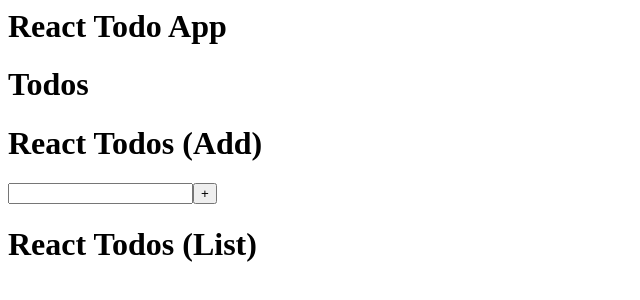
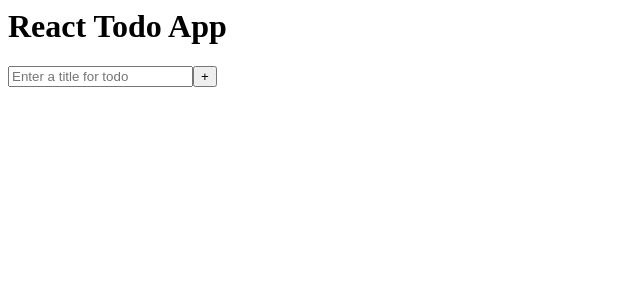
Before and after one commit to DRGNCoDR/React-Todo-2025, a React app: page / in a window 1280 px wide. Shown: the whole page, without its empty margins (0-640 px from the left). Built offline with nearby package versions, Linux system fonts and the light colour scheme.

Commit message:
Add todos

```diff
--- a/index.html
+++ b/index.html
@@ -2,7 +2,7 @@
   <head>
     <meta charset="utf-8">
     <meta name="viewport" content="width=device-width, initial-scale=1" />
-    <title>React - Rollup Test</title>
+    <title>React - Todo</title>
   </head>
   <body>
     <noscript>
--- a/src/comp/add.js
+++ /dev/null
@@ -1,13 +0,0 @@
-import React from "react";
-
-function Add () {
-
-    return(
-        <>
-            <h1>React Todos (Add)</h1>
-            <input />
-            <button >+</button>
-        </>
-    )
-}
-export default Add
--- a/src/comp/list.js
+++ /dev/null
@@ -1,11 +0,0 @@
-import React from "react";
-
-function List () {
-    return(
-        <>
-            <h1>React Todos (List)</h1>
-
-        </>
-    )
-}
-export default List
--- a/src/todos.js
+++ b/src/todos.js
@@ -1,16 +1,40 @@
 import React, { useEffect, useState } from "react";
 
-import Add from "./comp/add"
-import List from "./comp/list"
+function Todos() {
+    const [todos, setTodo] = useState([{}])
+    const [description, setTitle] = useState('');
 
-function Todos() {
-    const [todos, setTodo] = useState({})
-
+    function addTodo(){
+        if(description != ""){
+            const todo = {
+                title : description,
+                complete : false
+            }
+            setTodo(
+                [
+                    ...todos,
+                    {
+                        title : description,
+                        complete: false
+                    }
+                ]
+            )
+            //console.log(todos)
+        }
+    }
     return (
         <div>
-            <h1>Todos</h1>
-            <Add />
-            <List />
+            <input
+                name="todo-title"
+                value={description}
+                placeholder="Enter a title for todo"
+                onChange={e => setTitle(e.target.value)}
+            />
+            <button
+                onClick={addTodo}
+            >
+                +
+            </button>
         </div>
     )
 }
```
Also changed, not shown: README.md.
